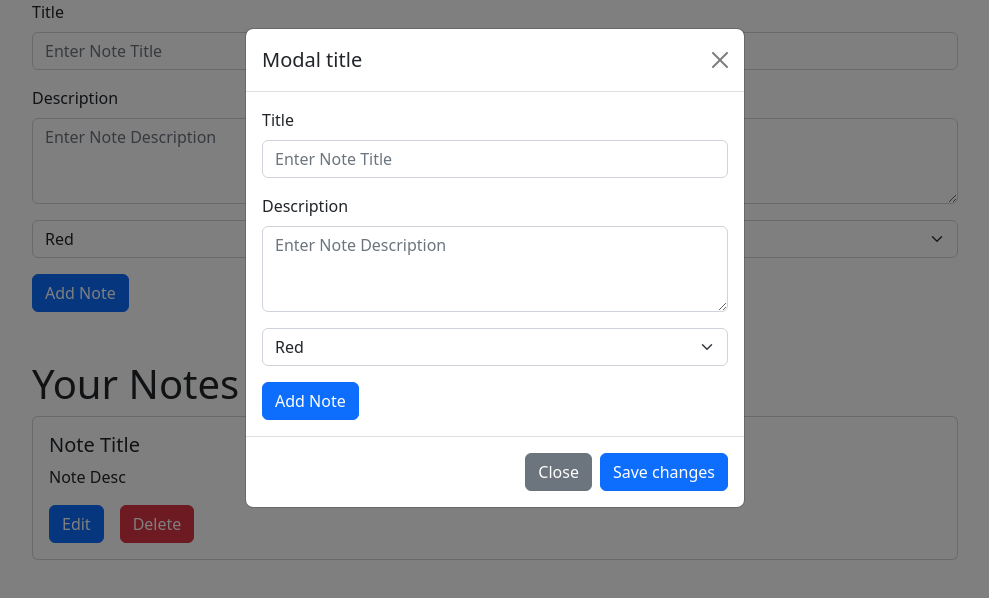
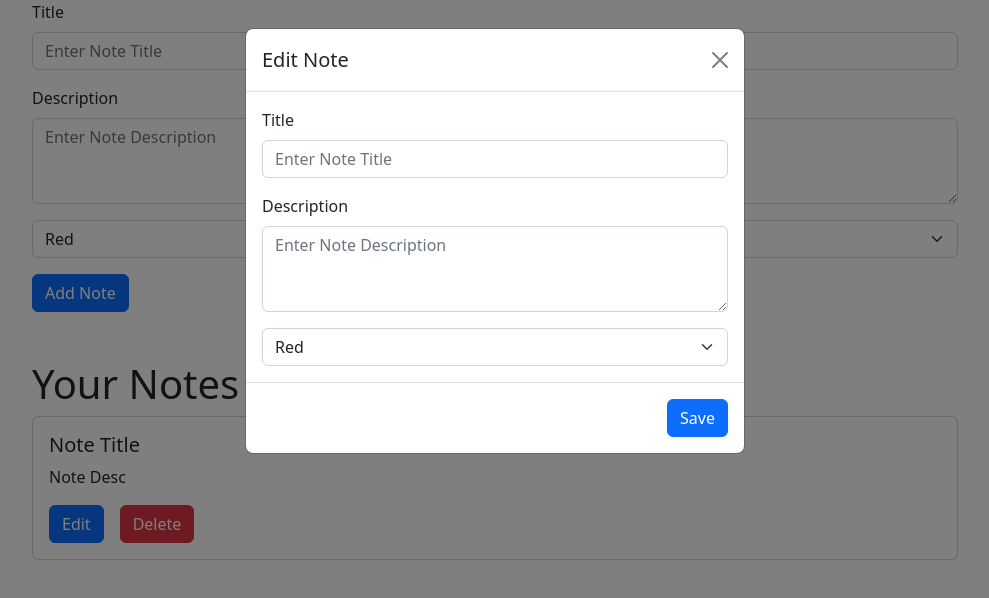
Before and after one commit to JonathanHew/ReactJS_Notes_App, a React (Create React App) app in the folder react-notes-app/: page / in a window 1280 px wide. Both pictures are taken after a click on the button "Edit". Shown: the top 598 px of the page, without its empty margins (145-1134 px from the left). Built offline with nearby package versions, Linux system fonts and the light colour scheme.

Commit message:
global states added for title and body

```diff
--- a/react-notes-app/src/App.js
+++ b/react-notes-app/src/App.js
@@ -1,10 +1,14 @@
 
-import React from 'react'
+import React, { useState } from 'react'
 import Edit from './components/Edit'
 import Form from './components/Form'
 import Notes from './components/Notes'
 
 const App = () => {
+
+  const [title, setTitle] = useState("")
+  const [body, setBody] = useState("")
+
   return (
     <div>
       <Edit></Edit>
--- a/react-notes-app/src/components/Edit.js
+++ b/react-notes-app/src/components/Edit.js
@@ -5,7 +5,7 @@ const Edit = () => {
     <>
       <div
         class="modal fade"
-        id="exampleModal"
+        id="editModal"
         tabindex="-1"
         aria-labelledby="exampleModalLabel"
         aria-hidden="true"
@@ -14,7 +14,7 @@ const Edit = () => {
           <div class="modal-content">
             <div class="modal-header">
               <h1 class="modal-title fs-5" id="exampleModalLabel">
-                Modal title
+                Edit Note
               </h1>
               <button
                 type="button"
@@ -26,32 +26,32 @@ const Edit = () => {
             <div class="modal-body">
               <form>
                 <div className="mb-3">
-                  <label for="title" className="form-label">
+                  <label for="editTitle" className="form-label">
                     Title
                   </label>
                   <input
                     type="text"
                     className="form-control"
-                    id="title"
+                    id="editTitle"
                     placeholder="Enter Note Title"
                   />
                   <div id="errMsg" className="form-text"></div>
                 </div>
                 <div className="mb-3">
-                  <label for="exampleInputPassword1" className="form-label">
+                  <label for="editDesc"className="form-label">
                     Description
                   </label>
                   <textarea
-                    name="desc"
-                    id="desc"
+                    name="editDesc"
+                    id="editDesc"
                     rows="3"
                     className="form-control"
                     placeholder="Enter Note Description"
                   ></textarea>
                 </div>
                 <select
-                  id="colorInput"
-                  name="colorInput"
+                  id="editColor"
+                  name="editColor"
                   className="form-select"
                 >
                   <option value="red" selected>
@@ -60,22 +60,15 @@ const Edit = () => {
                   <option value="green">Green</option>
                   <option value="blue">Blue</option>
                 </select>
-
-                <button type="submit" className="btn btn-primary mt-3">
-                  Add Note
-                </button>
               </form>
             </div>
             <div class="modal-footer">
               <button
                 type="button"
-                class="btn btn-secondary"
+                class="btn btn-primary"
                 data-bs-dismiss="modal"
               >
-                Close
-              </button>
-              <button type="button" class="btn btn-primary">
-                Save changes
+                Save
               </button>
             </div>
           </div>
--- a/react-notes-app/src/components/Form.js
+++ b/react-notes-app/src/components/Form.js
@@ -15,7 +15,7 @@ const Form = () => {
                 <div id="errMsg" className="form-text"></div>
               </div>
               <div className="mb-3">
-                <label for="exampleInputPassword1" className="form-label">
+                <label for="desc" className="form-label">
                   Description
                 </label>
                 <textarea
@@ -26,7 +26,7 @@ const Form = () => {
                   placeholder="Enter Note Description"
                 ></textarea>
               </div>
-              <select id="colorInput" name="colorInput" className="form-select">
+              <select id="color" name="color" className="form-select">
                 <option value="red" selected>
                   Red
                 </option>
--- a/react-notes-app/src/components/Notes.js
+++ b/react-notes-app/src/components/Notes.js
@@ -11,7 +11,7 @@ const Notes = () => {
             type="button"
             class="btn btn-primary"
             data-bs-toggle="modal"
-            data-bs-target="#exampleModal"
+            data-bs-target="#editModal"
           >
             Edit
           </button>
```
